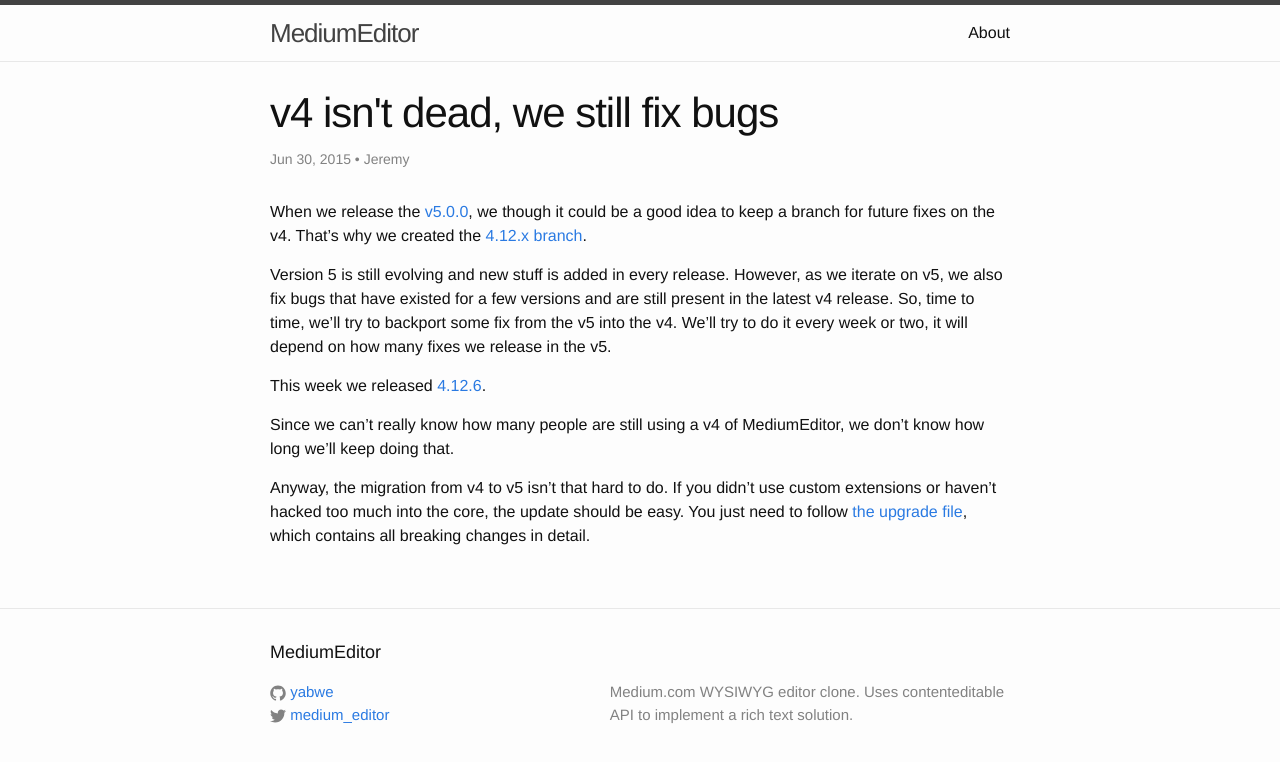
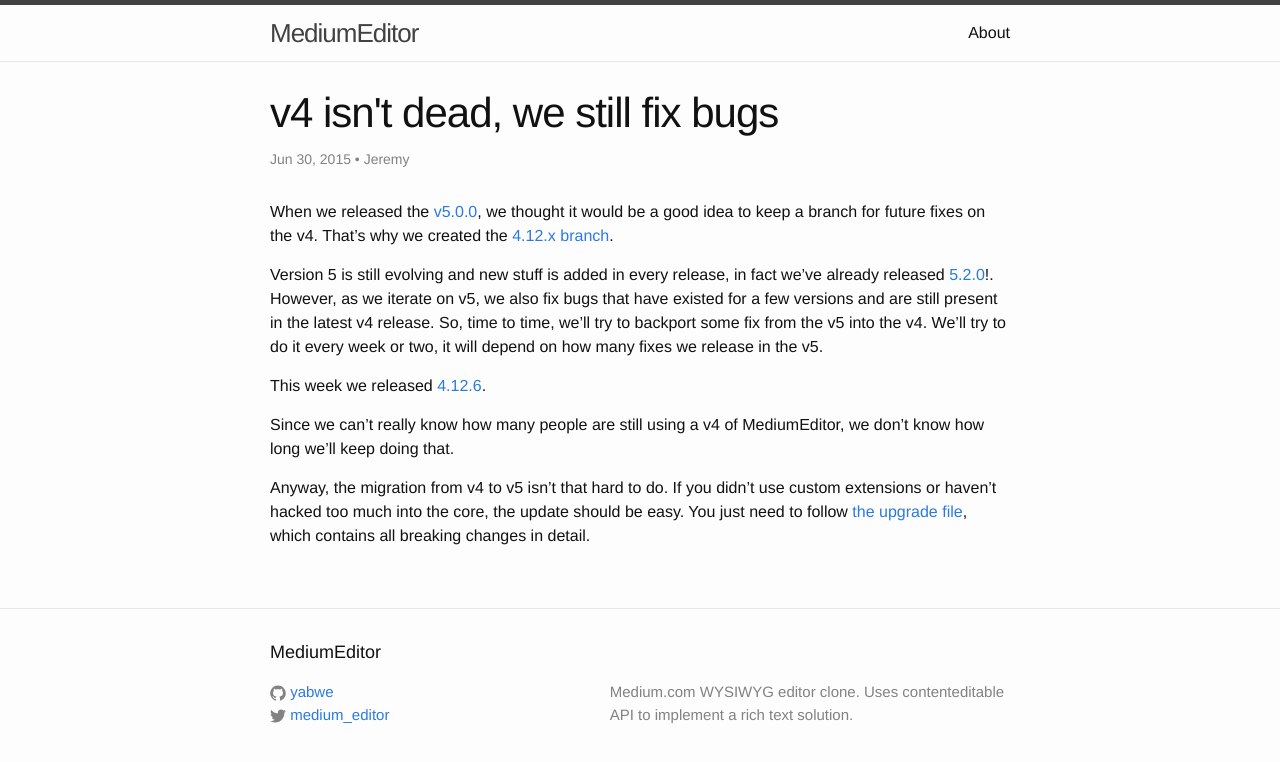
Before and after one commit to yabwe/yabwe.github.io, a Jekyll site: the page built from _posts/2015-06-30-v4-bug-fix.markdown, in a window 1280 px wide. Shown: the top 762 px of the page. Built offline with Jekyll 4.4.1, drawn with Linux system fonts in a browser that asks for light colours.

Commit message:
A few more minor edits

```diff
--- a/_posts/2015-06-30-v4-bug-fix.markdown
+++ b/_posts/2015-06-30-v4-bug-fix.markdown
@@ -5,10 +5,10 @@ date:   2015-06-30 09:32:49
 categories: internal
 author: Jeremy
 ---
-When we release the [v5.0.0](http://yabwe.github.io/v5-is-out.html), we though it could be a good idea to keep a branch for future fixes on the v4.
+When we released the [v5.0.0](http://yabwe.github.io/v5-is-out.html), we thought it would be a good idea to keep a branch for future fixes on the v4.
 That's why we created the [4.12.x branch](https://github.com/yabwe/medium-editor/tree/4.12.x).
 
-Version 5 is still evolving and new stuff is added in every release. However, as we iterate on v5, we also fix bugs that have existed for a few versions and are still present in the latest v4 release. So, time to time, we'll try to backport some fix from the v5 into the v4. We'll try to do it every week or two, it will depend on how many fixes we release in the v5.
+Version 5 is still evolving and new stuff is added in every release, in fact we've already released [5.2.0](https://github.com/yabwe/medium-editor/releases/tag/4.12.6)!. However, as we iterate on v5, we also fix bugs that have existed for a few versions and are still present in the latest v4 release. So, time to time, we'll try to backport some fix from the v5 into the v4. We'll try to do it every week or two, it will depend on how many fixes we release in the v5.
 
 This week we released [4.12.6](https://github.com/yabwe/medium-editor/releases/tag/4.12.6).
 
```
